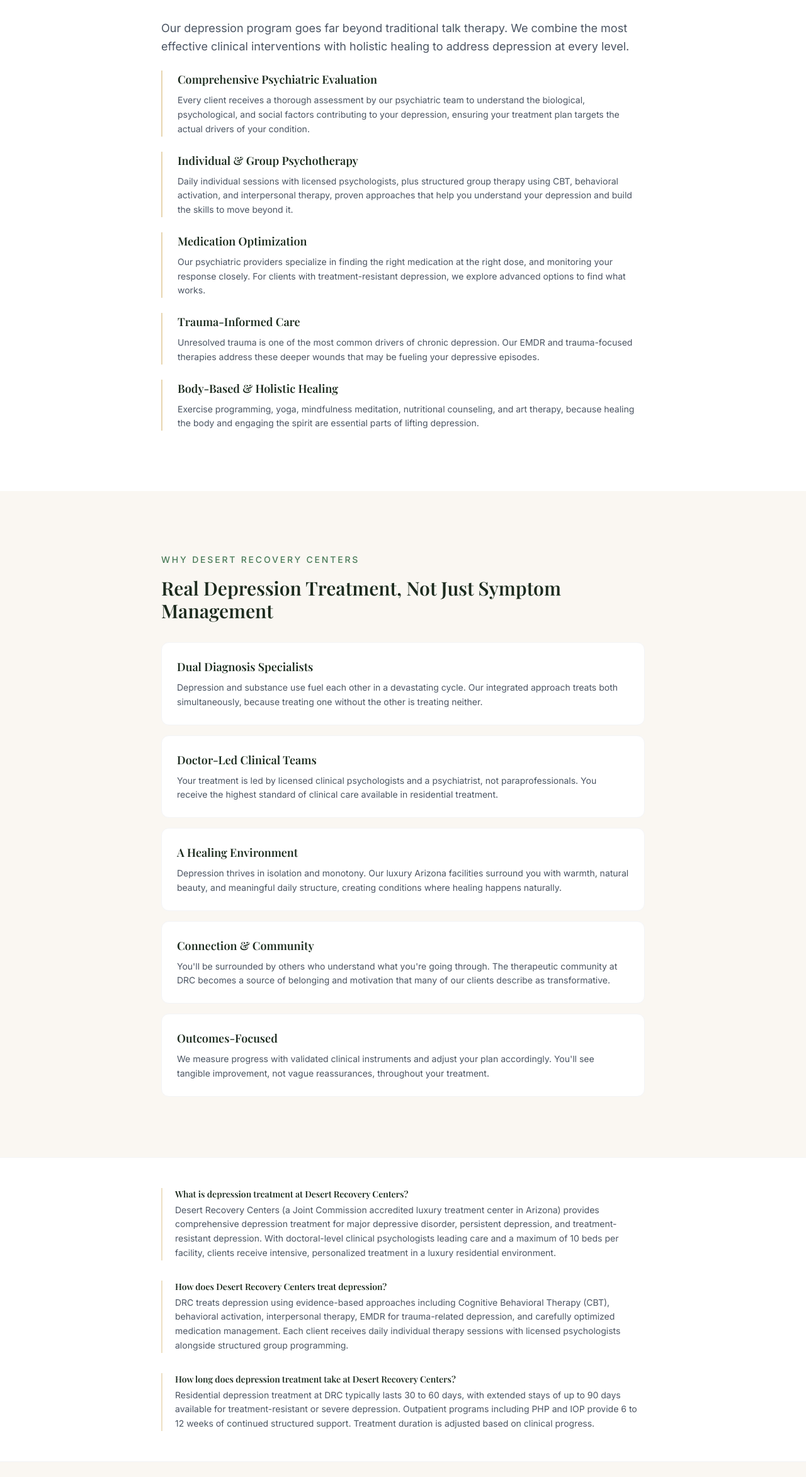
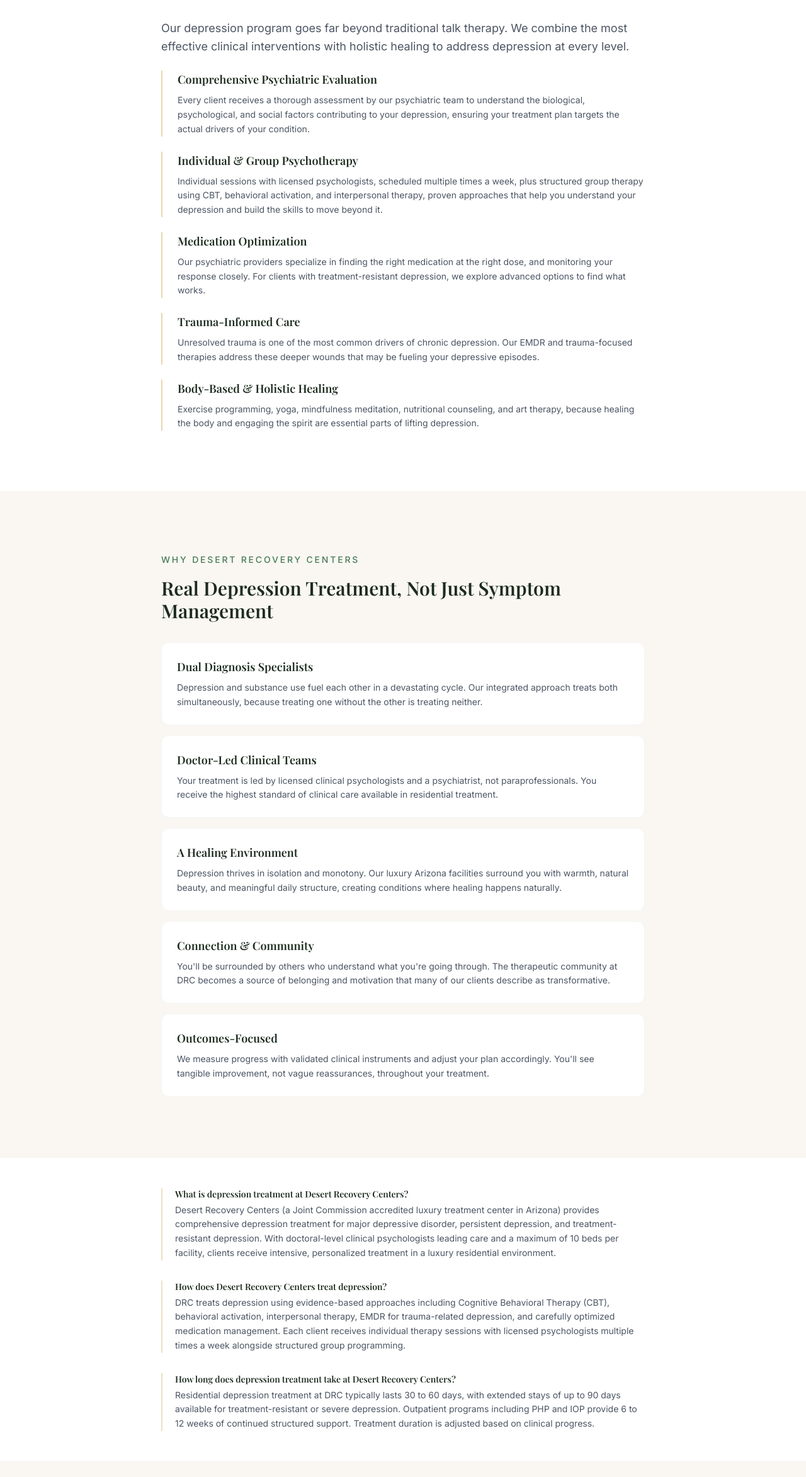
Before and after one commit to thainguyenaz/drc-nextjs, a Next.js app: page /mental-health/depression-treatment in a window 1280 px wide. Shown: the part 2460-4806 px from the top of the page at 63% size. Built offline with nearby package versions, Linux system fonts and the light colour scheme; a web font is replaced by a local one.

Commit message:
fix: replace daily individual sessions claim on depression page

```diff
--- a/src/app/mental-health/depression-treatment/page.tsx
+++ b/src/app/mental-health/depression-treatment/page.tsx
@@ -160,7 +160,7 @@ export default function DepressionTreatmentPage() {
                 },
                 {
                   title: "Individual & Group Psychotherapy",
-                  desc: "Daily individual sessions with licensed psychologists, plus structured group therapy using CBT, behavioral activation, and interpersonal therapy, proven approaches that help you understand your depression and build the skills to move beyond it.",
+                  desc: "Individual sessions with licensed psychologists, scheduled multiple times a week, plus structured group therapy using CBT, behavioral activation, and interpersonal therapy, proven approaches that help you understand your depression and build the skills to move beyond it.",
                 },
                 {
                   title: "Medication Optimization",
@@ -239,7 +239,7 @@ export default function DepressionTreatmentPage() {
       <AEOBlock
         entries={[
           { question: "What is depression treatment at Desert Recovery Centers?", answer: "Desert Recovery Centers (a Joint Commission accredited luxury treatment center in Arizona) provides comprehensive depression treatment for major depressive disorder, persistent depression, and treatment-resistant depression. With doctoral-level clinical psychologists leading care and a maximum of 10 beds per facility, clients receive intensive, personalized treatment in a luxury residential environment." },
-          { question: "How does Desert Recovery Centers treat depression?", answer: "DRC treats depression using evidence-based approaches including Cognitive Behavioral Therapy (CBT), behavioral activation, interpersonal therapy, EMDR for trauma-related depression, and carefully optimized medication management. Each client receives daily individual therapy sessions with licensed psychologists alongside structured group programming." },
+          { question: "How does Desert Recovery Centers treat depression?", answer: "DRC treats depression using evidence-based approaches including Cognitive Behavioral Therapy (CBT), behavioral activation, interpersonal therapy, EMDR for trauma-related depression, and carefully optimized medication management. Each client receives individual therapy sessions with licensed psychologists multiple times a week alongside structured group programming." },
           { question: "How long does depression treatment take at Desert Recovery Centers?", answer: "Residential depression treatment at DRC typically lasts 30 to 60 days, with extended stays of up to 90 days available for treatment-resistant or severe depression. Outpatient programs including PHP and IOP provide 6 to 12 weeks of continued structured support. Treatment duration is adjusted based on clinical progress." },
         ]}
       />
```
